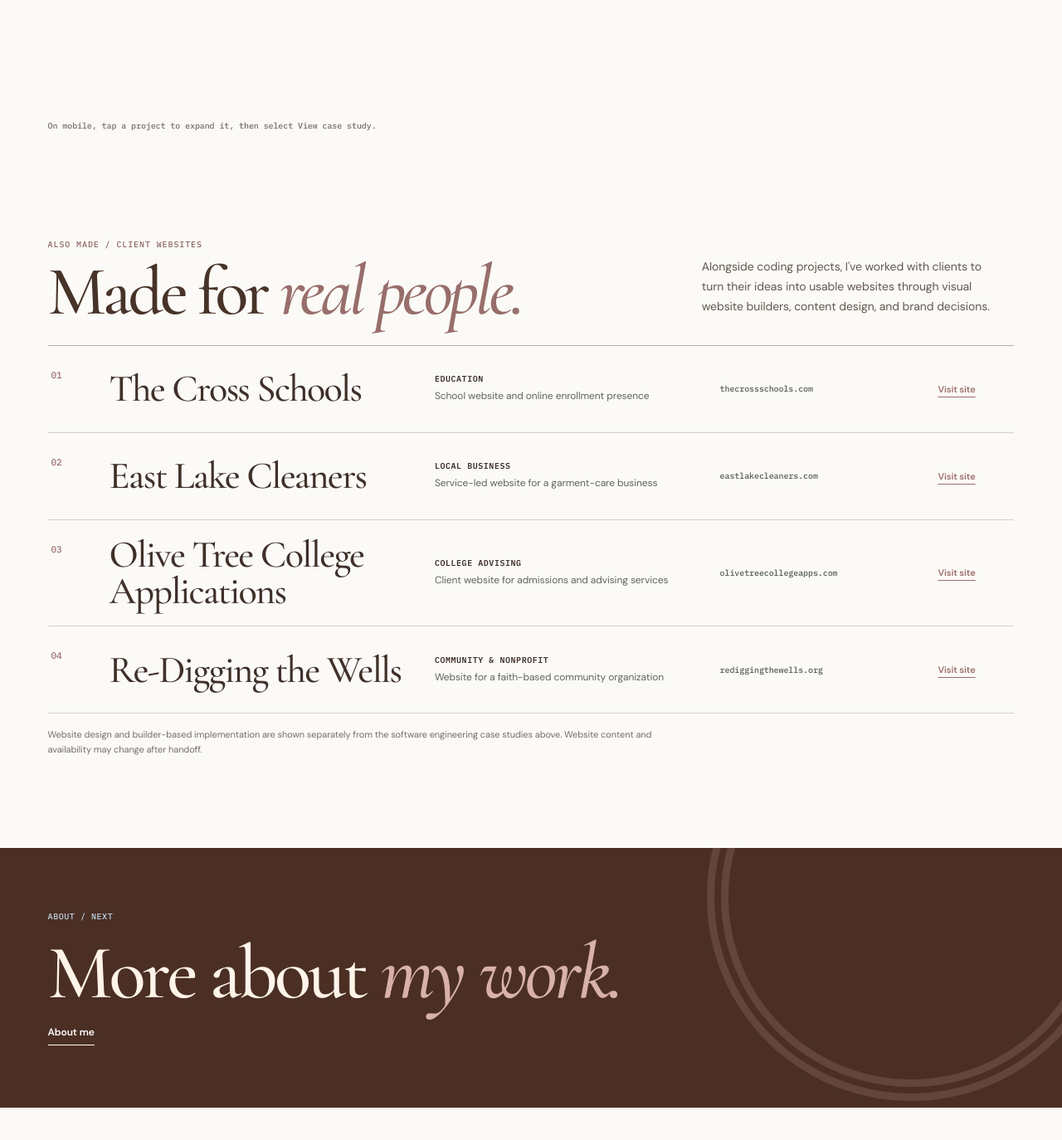
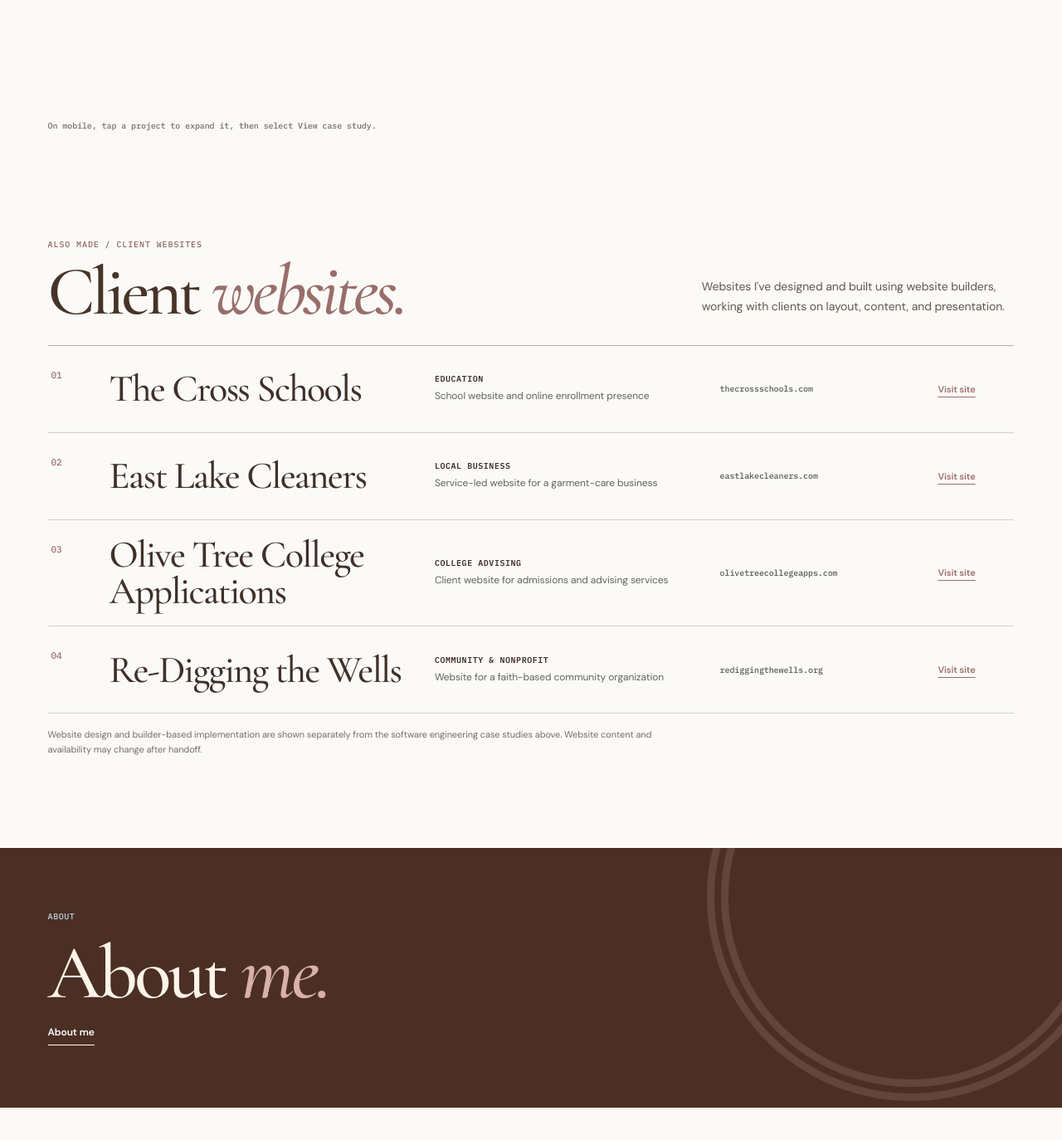
Before and after one commit to shnliiu/shannon-portfolio, a React (Vite) app: page / in a window 1280 px wide. Shown: the part 1983-3357 px from the top of the page at 83% size. Built offline with nearby package versions, Linux system fonts and the light colour scheme; a web font is replaced by a local one.

Commit message:
Remove overly stylized portfolio copy and use direct client-work descriptions

```diff
--- a/src/App.jsx
+++ b/src/App.jsx
@@ -328,9 +328,9 @@ function ClientWebsites() {
       <div className="client-sites-heading">
         <div>
           <p className="label">ALSO MADE / CLIENT WEBSITES</p>
-          <h2 id="client-sites-title">Made for <em>real people.</em></h2>
+          <h2 id="client-sites-title">Client <em>websites.</em></h2>
         </div>
-        <p>Alongside coding projects, I've worked with clients to turn their ideas into usable websites through visual website builders, content design, and brand decisions.</p>
+        <p>Websites I've designed and built using website builders, working with clients on layout, content, and presentation.</p>
       </div>
       <div className="client-sites-index">
         {clientWebsites.map((site, i) => (
@@ -400,8 +400,8 @@ function Work() {
       <ProjectShowcase />
       <ClientWebsites />
       <section className="contact-strip">
-        <span className="label">ABOUT / NEXT</span>
-        <h2>More about <em>my work.</em></h2>
+        <span className="label">ABOUT</span>
+        <h2>About <em>me.</em></h2>
         <Link to="about">About me</Link>
       </section>
     </>
```
